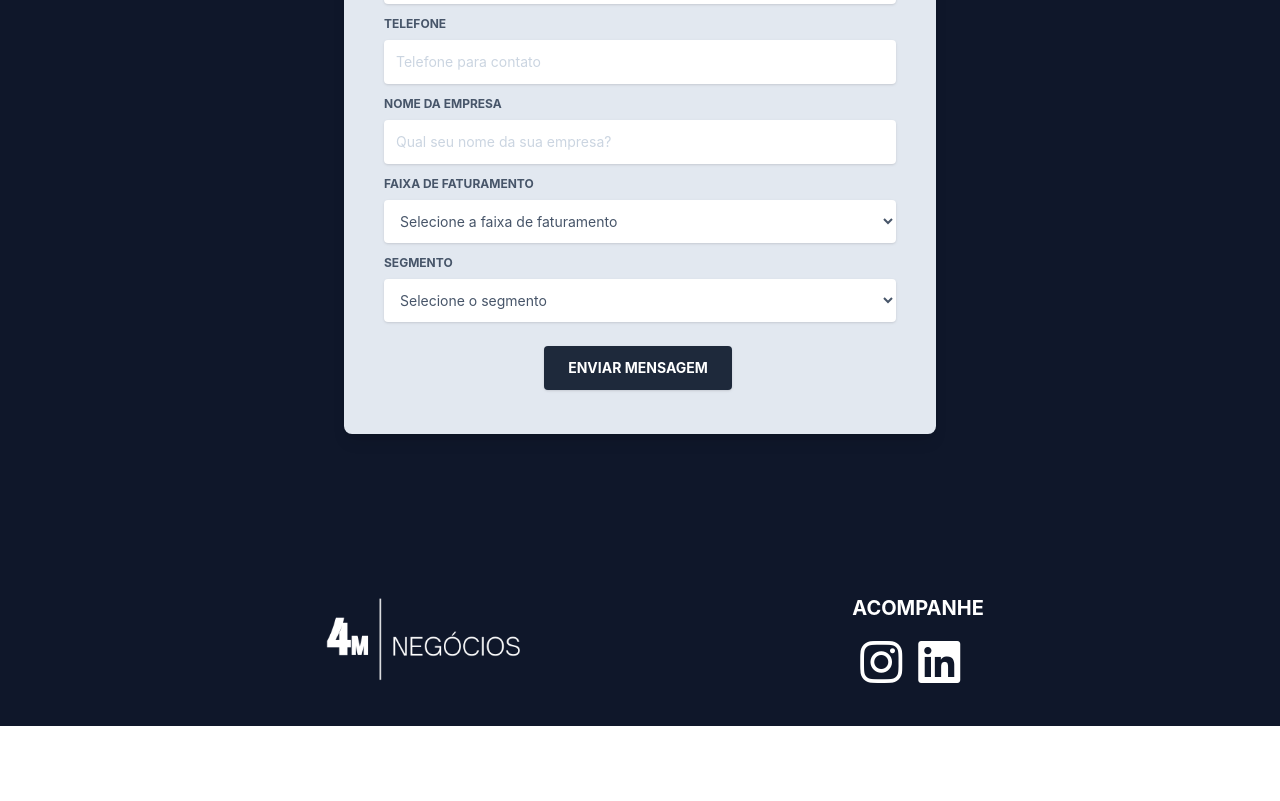
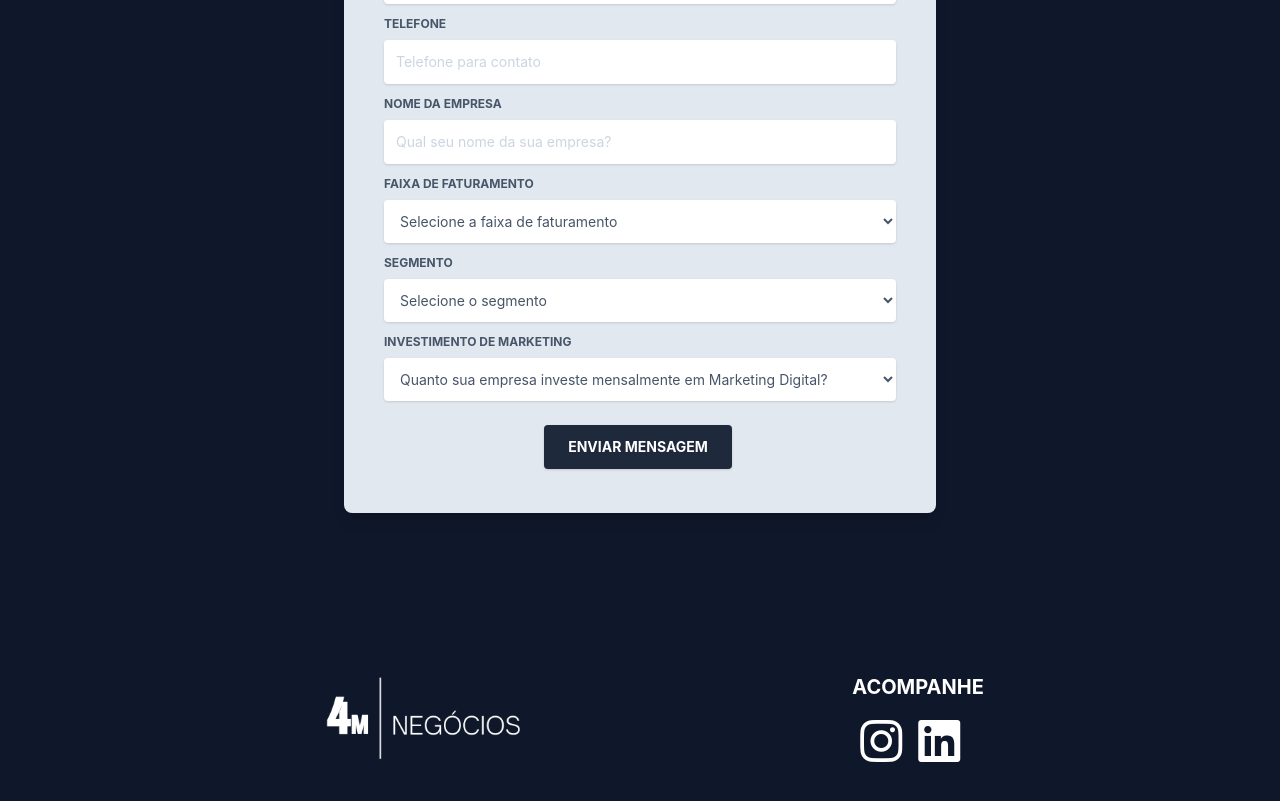
Before and after one commit to dimatosdev/4market, a Next.js app: page / in a window 1280 px wide. Shown: the part 2477-3278 px from the top of the page. Before the commit the page ends 3203 px from the top, so only its background shows below. Built offline with nearby package versions, Linux system fonts and the light colour scheme.

Commit message:
Adjusts form 4

```diff
--- a/src/components/home/index.tsx
+++ b/src/components/home/index.tsx
@@ -497,11 +497,15 @@ export default function Home () {
                                             </label>
                                             <select className="border-0 px-3 py-3 placeholder-slate-300 text-slate-600 bg-white rounded text-sm shadow focus:outline-none focus:ring w-full ease-linear transition-all duration-150">
                                                 <option value="">Selecione a faixa de faturamento</option>
-                                                <option value="1">0 - 100k</option>
-                                                <option value="2">100k - 500k</option>
-                                                <option value="3">500k - 1M</option>
-                                                <option value="4">1M - 5M</option>
-                                                <option value="5">5M+</option>
+                                                <option value="1">Até 50 mil</option>
+                                                <option value="2">De 51 mil à 70 mil</option>
+                                                <option value="3">De 71 mil à 100 mil</option>
+                                                <option value="4">De 101 mil à 400 mil</option>
+                                                <option value="5">De 401 à 1 milhão</option>
+                                                <option value="5">De 1 à 4 milhões</option>
+                                                <option value="5">De 4 à 16 milhões</option>
+                                                <option value="5">De 16 à 40 milhões</option>
+                                                <option value="5">Mais de 40 milhões</option>
                                             </select>
                                         </div>
 
@@ -525,6 +529,19 @@ export default function Home () {
                                                 <option value="energiasolar">Energia Solar</option>
                                                 <option value="turismo">Turismo</option>
                                                 <option value="outros">Outros</option>
+                                            </select>
+                                        </div>
+                                        <div className="relative w-full mb-3">
+                                            <label className="block uppercase text-slate-600 text-xs font-bold mb-2" htmlFor="investment">
+                                            Investimento de marketing
+                                            </label>
+                                            <select className="border-0 px-3 py-3 placeholder-slate-300 text-slate-600 bg-white rounded text-sm shadow focus:outline-none focus:ring w-full ease-linear transition-all duration-150">
+                                                <option value="">Quanto sua empresa investe mensalmente em Marketing Digital?</option>
+                                                <option value="servico">Ainda não invisto</option>
+                                                <option value="varejo">Até R$ 5.000,00</option>
+                                                <option value="industria">De R$ 6.000,00 à R$ 20.000,00</option>
+                                                <option value="ecommerce">De R$ 21.000,00 à R$ 50.000,00</option>
+                                                <option value="foodservice">Acima de R$ 50.000,00</option>
                                             </select>
                                         </div>
 
```
